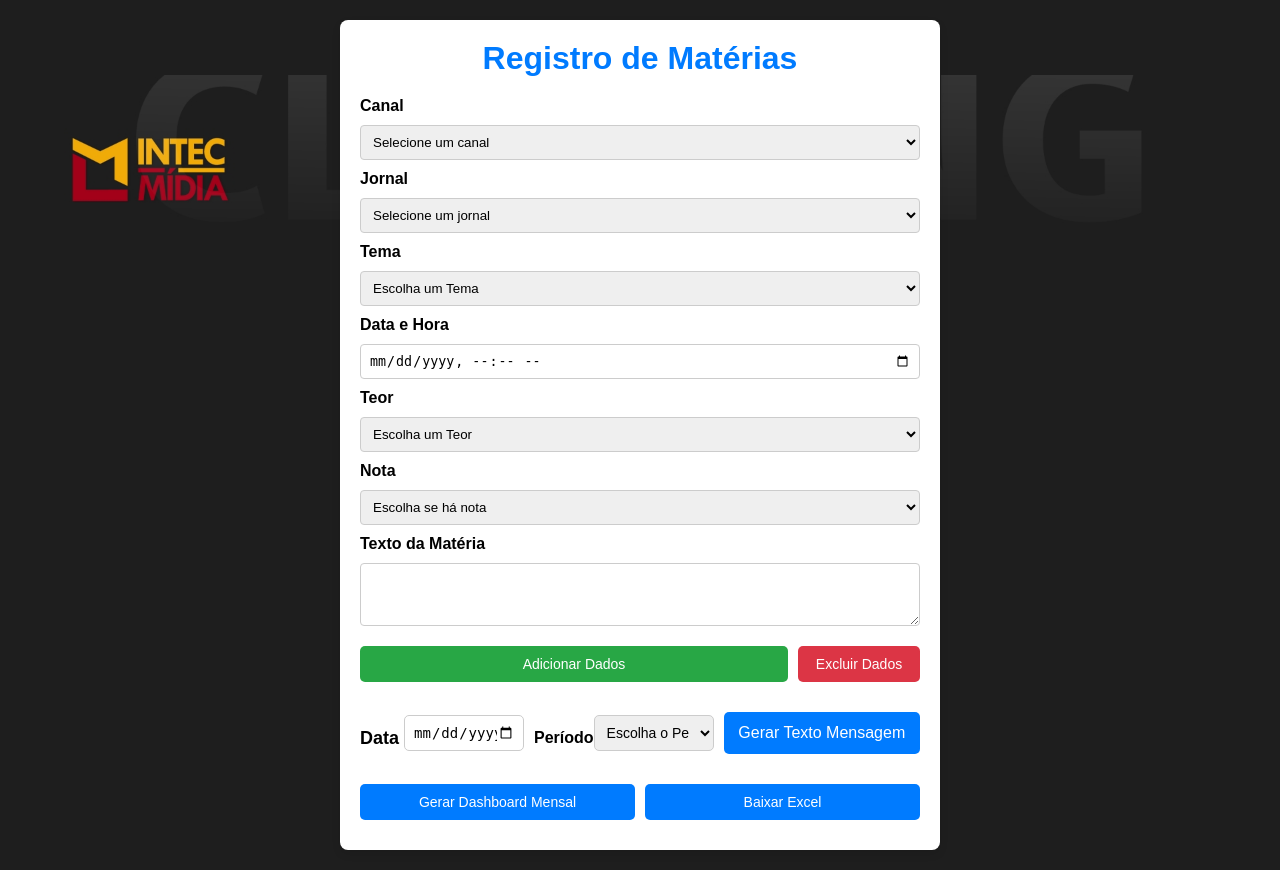
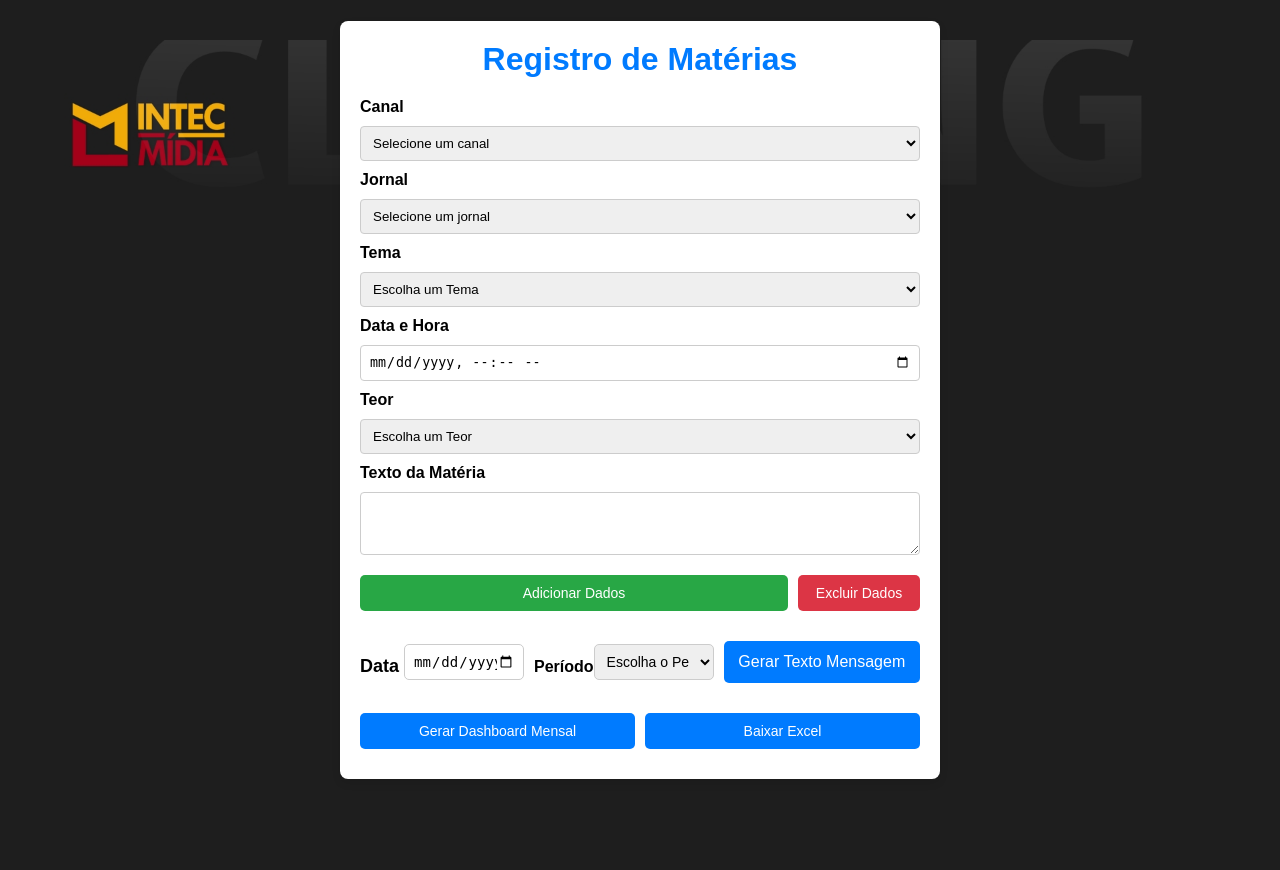
Before and after one commit to Marocosz/webdashtv, a Flask app: page / in a window 1280 px wide. After the commit the page ends 779 px from the top, so only its background shows below. Run offline with Flask 3, Linux system fonts and the light colour scheme; parts of the project's set-up code (start-up, migrations or seed data) failed here and were passed over.

Commit message:
31/03 - 1
Att pedido cliente

```diff
--- a/main.py
+++ b/main.py
@@ -16,7 +16,7 @@ CORS(app)  # Habilita CORS para evitar bloqueios
 
 # Dicionário com os canais e seus respectivos jornais
 jornais = {
-    "Globo": ["Inter TV Rural", "Bom Dia Rio", "Bom Dia Brasil", "RJ TV 1", "RJ TV 2"],
+    "Globo": ["Inter TV Rural", "Bom Dia Inter", "Bom Dia Rio", "Bom Dia Brasil", "RJ TV 1", "RJ TV 2"],
     "Record": ["Balanço Geral", "RJ No Ar TV Record", "RJ Record"]
 }
 
@@ -123,12 +123,11 @@ def process():
     tema = request.form['tema']
     datahora = request.form['datahora']
     teor = request.form['teor']
-    nota = request.form['nota']
     texto = request.form['texto']
 
     # Criando um novo DataFrame com os dados recebidos
-    novo_dado = pd.DataFrame([[canal, jornal, tema, datahora, teor, nota, texto]],
-                              columns=["Canal", "Jornal", "Tema", "DataHora", "Teor", "Nota", "Texto"])
+    novo_dado = pd.DataFrame([[canal, jornal, tema, datahora, teor, texto]],
+                              columns=["Canal", "Jornal", "Tema", "DataHora", "Teor", "Texto"])
 
     # Carregando o arquivo Excel existente e concatenando o novo dado
     df = pd.read_excel(EXCEL_FILE)
@@ -152,7 +151,7 @@ def gerar_texto_mensagem():
     periodo_recebido = request.json.get('periodo')  # Obtém o período do corpo da requisição
 
     # Definindo os jornais por período
-    jornais_manha = ["Bom Dia Brasil", "Bom Dia Rio", "RJ No Ar TV Record"]
+    jornais_manha = ["Bom Dia Brasil", "Bom Dia Inter", "Bom Dia Rio", "RJ No Ar TV Record"]
     jornais_tarde = ["Balanço Geral", "RJ TV 1"]
     jornais_noite = ["RJ Record", "RJ TV 2"]
 
@@ -212,7 +211,6 @@ def gerar_texto_mensagem():
             for _, row in df_jornal.iterrows():
                 hora = row['DataHora'].strftime('%H:%M')
                 teor = row['Teor']
-                nota = row['Nota']
                 texto = row['Texto']
 
                 # Define o ícone baseado no teor da notícia
@@ -220,7 +218,6 @@ def gerar_texto_mensagem():
 
                 texto_mensagem += f"⏰*{hora}*\n"
                 texto_mensagem += f"*{icone_teor}{teor}*\n"
-                texto_mensagem += f"*{nota}*\n"
                 texto_mensagem += f"ℹ️{texto}\n\n"
 
             texto_mensagem += f"-----------------------------------\n\n"
--- a/templates/index.html
+++ b/templates/index.html
@@ -30,20 +30,30 @@
             <label for="tema">Tema</label>
             <select id="tema" name="tema" required>
                 <option value="">Escolha um Tema</option>
+                <option value="Administração">Administração</option>
                 <option value="Agricultura">Agricultura</option>
+                <option value="CCZ">CCZ</option>
                 <option value="Codemca">Codemca</option>
                 <option value="Cultura">Cultura</option>
                 <option value="Defesa Civil">Defesa Civil</option>
                 <option value="Economia">Economia</option>
                 <option value="Educação">Educação</option>
+                <option value="Esportes">Esportes</option>
+                <option value="Fazenda">Fazenda</option>
+                <option value="Fundecam">Fundecam</option>
                 <option value="Governo">Governo</option>
                 <option value="Iluminação">Iluminação</option>
+                <option value="Infraestrutura">Infraestrutura</option>
                 <option value="Limpeza Pública">Limpeza Pública</option>
+                <option value="Meio Ambiente">Meio Ambiente</option>
                 <option value="Obras">Obras</option>
                 <option value="Ordem Pública">Ordem Pública</option>
+                <option value="Previcampos">Previcampos</option>
+                <option value="PROCON">PROCON</option>
                 <option value="Saúde">Saúde</option>
                 <option value="Social">Social</option>
                 <option value="Transporte">Transporte</option>
+                <option value="Trânsito">Trânsito</option>
                 <option value="Turismo">Turismo</option>
             </select>
 
@@ -56,13 +66,6 @@
                 <option value="Negativo">Negativo</option>
                 <option value="Neutro">Neutro</option>
                 <option value="Positivo">Positivo</option>
-            </select>
-
-            <label for="nota">Nota</label>
-            <select id="nota" name="nota" required>
-                <option value="">Escolha se há nota</option>
-                <option value="Com Nota">Com Nota</option>
-                <option value="Sem Nota">Sem Nota</option>
             </select>
 
             <label for="texto">Texto da Matéria</label>
```
Also changed, not shown: teste.py (+12 -0 lines).
